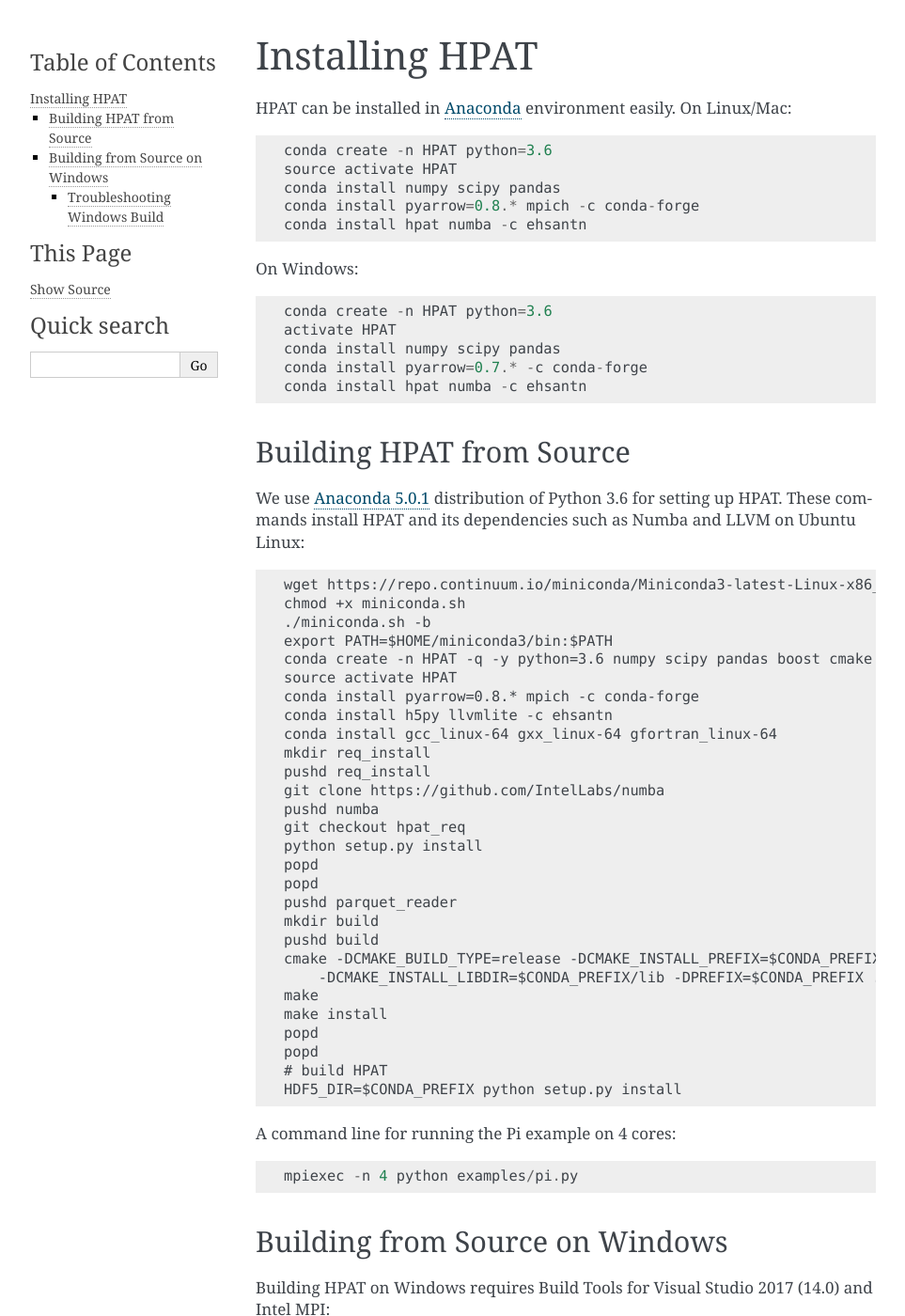
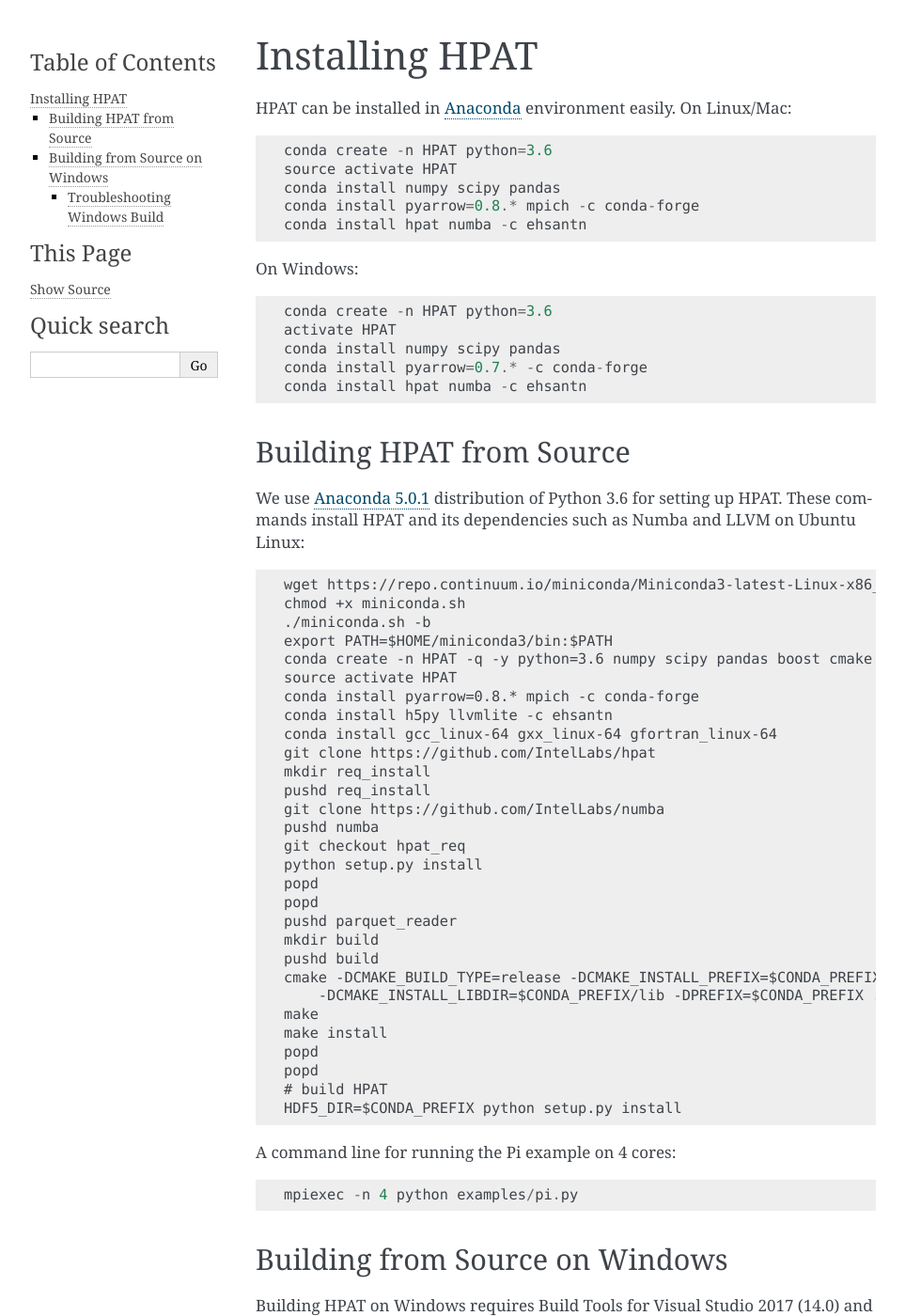
Before and after one commit to IntelPython/sdc, a Sphinx documentation site: the page built from docs/source/install.rst, in a window 1280 px wide and 1400 px high. Shown: the whole window at 94% size, without its empty margins (148-1111 px from the left). Built offline with Sphinx 7.4.7, drawn with Linux system fonts in a browser that asks for light colours.

Commit message:
docs add missing hpat clone in source install

```diff
--- a/docs/source/install.rst
+++ b/docs/source/install.rst
@@ -36,6 +36,7 @@
     conda install pyarrow=0.8.* mpich -c conda-forge
     conda install h5py llvmlite -c ehsantn
     conda install gcc_linux-64 gxx_linux-64 gfortran_linux-64
+    git clone https://github.com/IntelLabs/hpat
     mkdir req_install
     pushd req_install
     git clone https://github.com/IntelLabs/numba
```
Also changed, not shown: 18 other files.
